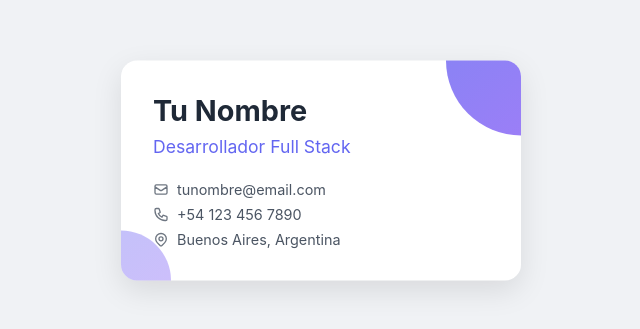
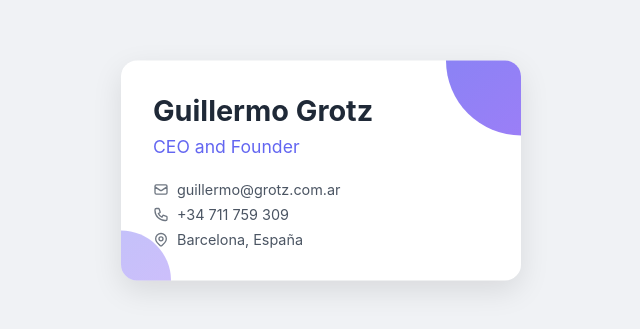
Before and after one commit to Grotzo14/testcard, a plain HTML site: page index.html in a window 1280 px wide. Shown: the part 227-556 px from the top of the page, without its empty margins (319-959 px from the left). Drawn offline with Linux system fonts and the light colour scheme.

Commit message:
Update index.html

```diff
--- a/index.html
+++ b/index.html
@@ -111,27 +111,27 @@
 <body>
     <div class="card">
         <div class="content">
-            <h1 class="name">Tu Nombre</h1>
-            <div class="title">Desarrollador Full Stack</div>
+            <h1 class="name">Guillermo Grotz</h1>
+            <div class="title">CEO and Founder</div>
             <div class="contact-info">
                 <div class="contact-item">
                     <svg class="icon" fill="none" stroke="currentColor" viewBox="0 0 24 24">
                         <path stroke-linecap="round" stroke-linejoin="round" stroke-width="2" d="M3 8l7.89 5.26a2 2 0 002.22 0L21 8M5 19h14a2 2 0 002-2V7a2 2 0 00-2-2H5a2 2 0 00-2 2v10a2 2 0 002 2z"/>
                     </svg>
-                    tunombre@email.com
+                    guillermo@grotz.com.ar
                 </div>
                 <div class="contact-item">
                     <svg class="icon" fill="none" stroke="currentColor" viewBox="0 0 24 24">
                         <path stroke-linecap="round" stroke-linejoin="round" stroke-width="2" d="M3 5a2 2 0 012-2h3.28a1 1 0 01.948.684l1.498 4.493a1 1 0 01-.502 1.21l-2.257 1.13a11.042 11.042 0 005.516 5.516l1.13-2.257a1 1 0 011.21-.502l4.493 1.498a1 1 0 01.684.949V19a2 2 0 01-2 2h-1C9.716 21 3 14.284 3 6V5z"/>
                     </svg>
-                    +54 123 456 7890
+                    +34 711 759 309
                 </div>
                 <div class="contact-item">
                     <svg class="icon" fill="none" stroke="currentColor" viewBox="0 0 24 24">
                         <path stroke-linecap="round" stroke-linejoin="round" stroke-width="2" d="M17.657 16.657L13.414 20.9a1.998 1.998 0 01-2.827 0l-4.244-4.243a8 8 0 1111.314 0z"/>
                         <path stroke-linecap="round" stroke-linejoin="round" stroke-width="2" d="M15 11a3 3 0 11-6 0 3 3 0 016 0z"/>
                     </svg>
-                    Buenos Aires, Argentina
+                    Barcelona, España
                 </div>
             </div>
         </div>
```
